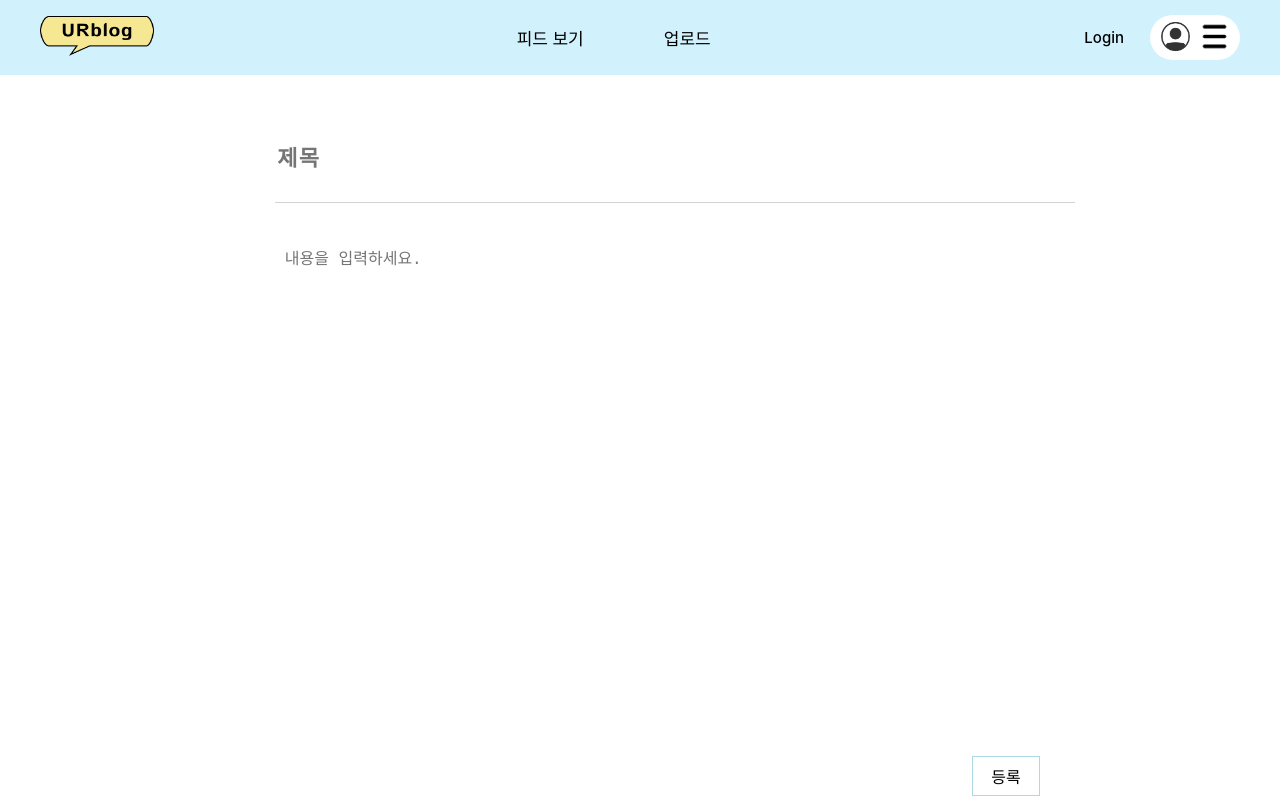
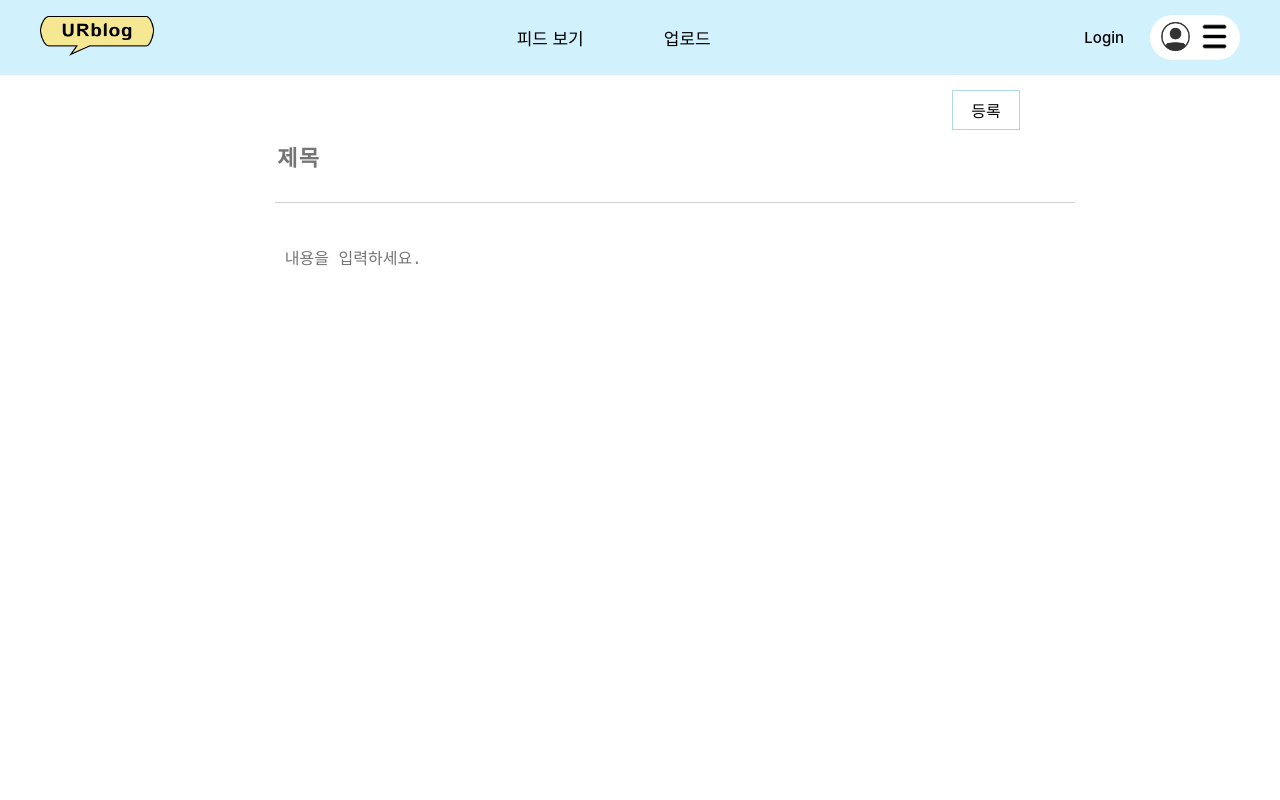
Before and after one commit to sandy424/react-blog, a React (Create React App) app: page /Post in a window 1280 px wide. Built offline with nearby package versions, Linux system fonts and the light colour scheme.

Commit message:
[update] 버튼 오른쪽 위로 수정

```diff
--- a/src/component/pages/Post.js
+++ b/src/component/pages/Post.js
@@ -22,6 +22,10 @@ function Post(){
     return(
         <div className='Post'>
             <div>
+                <button className="submit-btn" onClick={submit}>등록</button>
+            </div>
+
+            <div>
                 <input type='text' id='title_txt' name="title" placeholder='제목' value={title}
                  onChange={(e) => setTitle(e.target.value)}/>
             </div>
@@ -30,8 +34,6 @@ function Post(){
                 <textarea id='content_txt' name='contents' placeholder='내용을 입력하세요.' value={contents}
                 onChange={(e) => setContents(e.target.value)}></textarea>
             </div>
-
-            <button className="submit-btn" onClick={submit}>등록</button>
         </div>
     )
 }
--- a/src/component/style/Style.css
+++ b/src/component/style/Style.css
@@ -246,24 +246,27 @@
 }
 #content_txt {
     width: 65%;
+
     resize: none;
     border: none;
-    height: 500px;
+    height: auto;
+    min-height: 500px;
     font-size: 16px;
     font-weight: 200;
-
+    overflow: hidden;
 }
 #content_txt:focus{
     outline: none;
 }
 .submit-btn{
     position: absolute;
-    right: 240px;
-    bottom: 4px;
+    right: 260px;
+    top: 90px;
     width: 68px;
     height: 40px;
     background-color: white;
     border: solid 1px lightblue;
     cursor: pointer;
     font-size: 16px;
+    z-index: 1000;
 }
```
